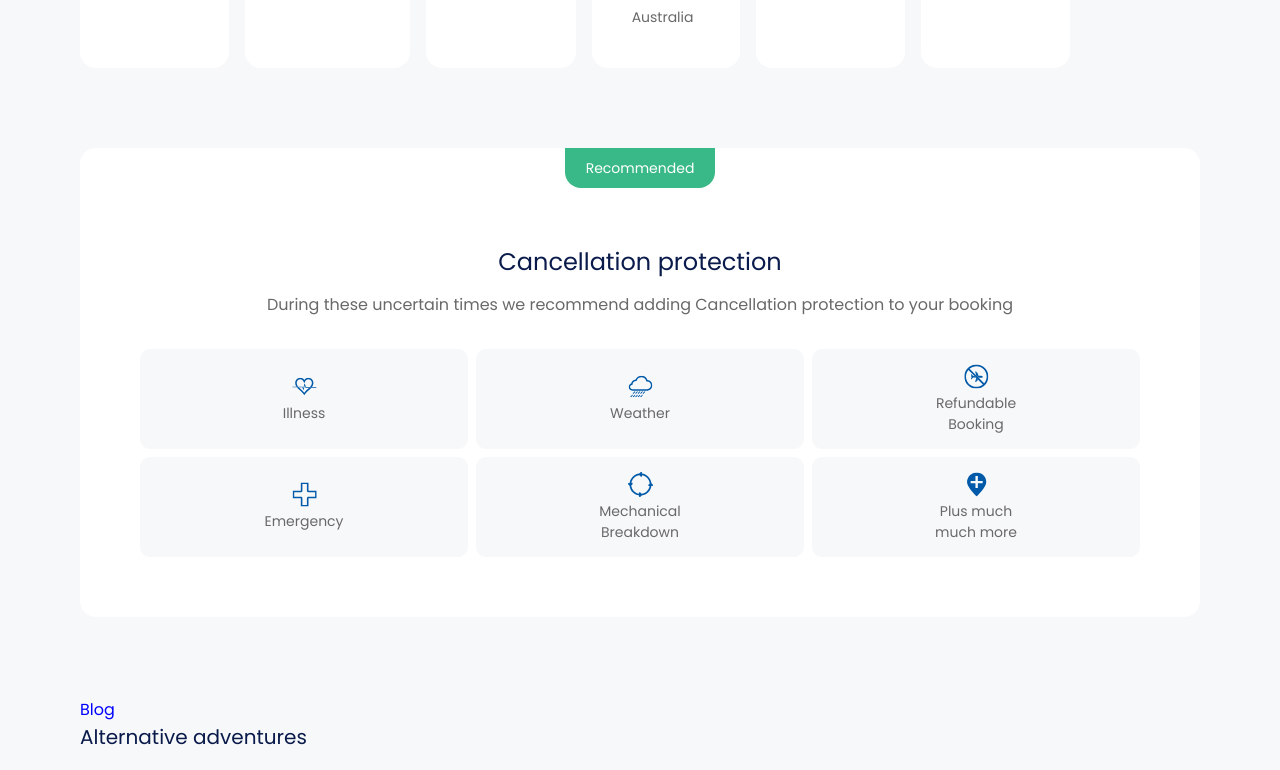
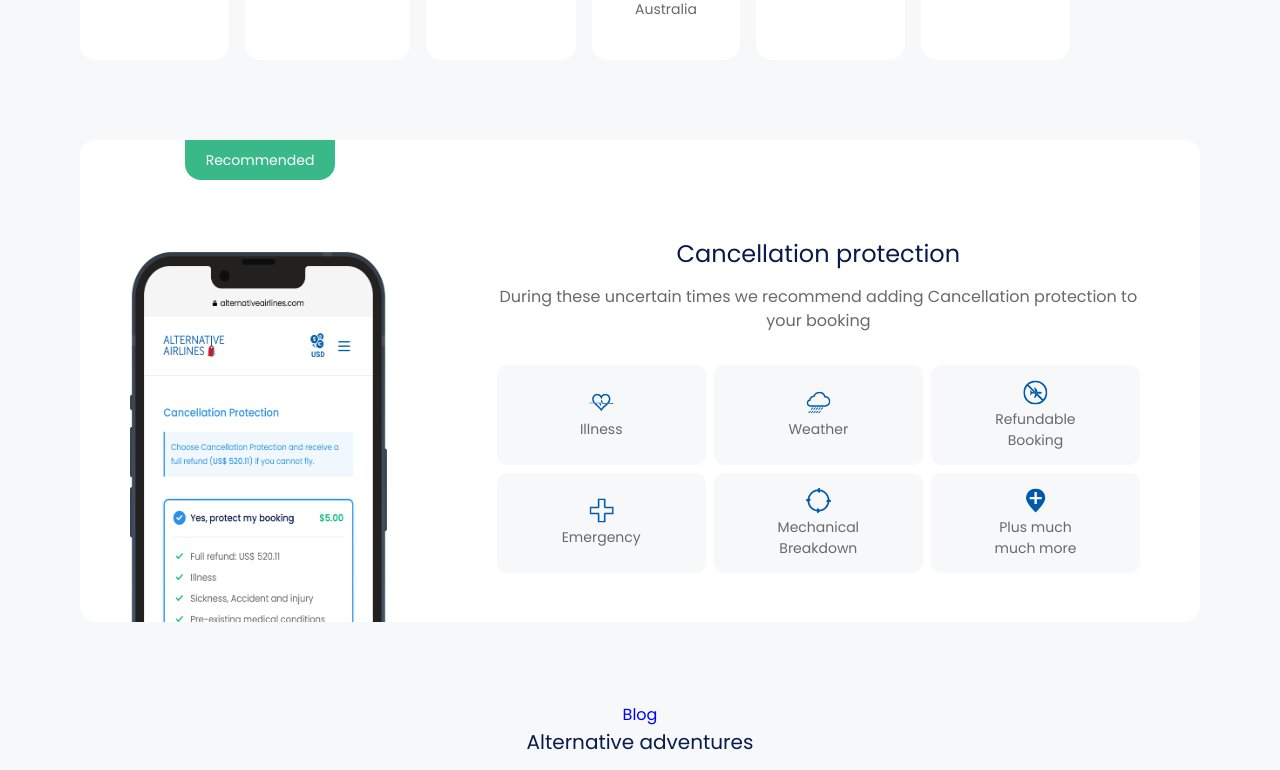
Before and after one commit to piperbates/aa-techtest, a Next.js app: page / in a window 1280 px wide. Shown: the part 2016-2786 px from the top of the page. Built offline with nearby package versions, Linux system fonts and the light colour scheme.

Commit message:
fixing small inconsistencies in the hero

```diff
--- a/src/app/page.module.css
+++ b/src/app/page.module.css
@@ -11,8 +11,7 @@
 
 /* Tablet */
 
-@media screen and (min-width: 701px) and (max-width: 1120px)
-{
+@media screen and (max-width: 1120px) {
     .container {
         width: 740px;
         justify-content: center;
--- a/src/components/Box/box.module.css
+++ b/src/components/Box/box.module.css
@@ -6,8 +6,7 @@
 
 /* Tablet */
 
-@media screen and (min-width: 701px) and (max-width: 1120px)
-{
+@media screen and (max-width: 1120px) {
 
 }
 
--- a/src/components/CallToActionBox/callToActionBox.module.css
+++ b/src/components/CallToActionBox/callToActionBox.module.css
@@ -111,7 +111,7 @@
 
 /* Tablet */
 
-@media screen and (min-width: 701px) and (max-width: 1120px) {
+@media screen and (max-width: 1120px) {
     .ctaContent {
         width: 475px;
     }
@@ -122,30 +122,22 @@
 
 
 .cATimg1 {
-    width: 56px;
-    height: 56px;
     top: 370px;
     left: -84px;
 }
 
 .cATimg2 {
     z-index: 0;
-    width: 48px;
-    height: 48px;
     top: 100px;
     left: -60px;
 }
 
 .cATimg3 {
-    width: 40px;
-    height: 40px;
     top: 80px;
     left: 30px;
 }
 
 .cATimg4 {
-    width: 56px;
-    height: 56px;
     top: 200px;
     left: 30px;
 }
@@ -171,6 +163,12 @@
         height: auto;
     }
 
+    .ctaButton {
+        position: relative;
+        top: 10px;
+
+    }
+
     .ctaContent {
         width: unset;
         padding: 0;
@@ -181,12 +179,7 @@
     }
 
     .callToActionBox button {
-        position:relative;
         top:65px;
-    }
-
-    .callToActionImgBox {
-        margin: 0px;
     }
 
     .bnpl {
@@ -194,13 +187,11 @@
     }
 
     .cATimg1 {
-        width: 50px; height: 50px;
         top: -50px;
         left: -45px;
     }
 
     .cATimg2 {
-        width: 44px; height: 44px;
         top: -30px;
         left: 0px;
 
@@ -209,12 +200,10 @@
     .cATimg3 {
         left: 30px;
         top: -50px;
-        width: 30px; height: 30px;
     }
 
     .cATimg4 {
         left: 68px;
         top: -30px;
-        width: 50px; height: 50px;
     }
 }
--- a/src/components/Carousel/carousel.module.css
+++ b/src/components/Carousel/carousel.module.css
@@ -1,6 +1,4 @@
-.carousel {
-    text-align: left;
-}
+
 
 .carousel h2 {
     color: blue;
@@ -29,8 +27,10 @@
 
 /* Tablet */
 
-@media screen and (min-width: 701px) and (max-width: 1120px)
-{
+@media screen and (max-width: 1120px) {
+    .carousel {
+        text-align: left;
+    }
 
     .carouselScroll {
         gap: 32px;
--- a/src/components/GridBox/gridbox.module.css
+++ b/src/components/GridBox/gridbox.module.css
@@ -1,9 +1,24 @@
+.gridBoxWrapper {
+    display: flex;
+    flex-direction: row;
+    overflow-y: hidden;
+    height: 442px;
+}
+
 .gridBox {
     position: relative;
     align-items: center;
-    display: flex;
     flex-direction: column;
     padding: 56px;
+    display: inline;
+}
+
+.gridBoxImage {
+    position: relative;
+    width: 294px;
+    height: 600px;
+    margin: 50px;
+    top: 20px;
 }
 
 .gridBoxContent {
@@ -57,6 +72,7 @@
     background: rgb(58, 185, 136);
     width: 150px; height: 40px;
     position: relative;
+    left: -380px;
     color: white;
     border-radius: 0 0 16px 16px;
     margin: auto;
@@ -65,6 +81,27 @@
     justify-content: center;
 }
 
+
+/* Tablet */
+@media screen and (max-width: 1120px) {
+    .gridBoxWrapper {
+
+    overflow-y: unset;
+    height: auto;
+    }
+    .gridBox {
+        display: flex;
+    }
+
+    .gridBoxImage {
+        display: none;
+    }
+
+    .recommendedBox {
+        position: relative;
+        top: 0px; left: 0px;
+    }
+}
 
 /* Mobile */
 @media screen and (max-width: 700px) {
--- a/src/components/GridBox/index.tsx
+++ b/src/components/GridBox/index.tsx
@@ -2,6 +2,8 @@ import React from "react";
 import Box from "../Box";
 import styles from './gridbox.module.css';
 import Image from "next/image";
+
+import cpProtect from "@/assets/images/cp-mobile.png";
 
 const GridItem = ({image, title}: {image: string, title: string}) => {
     return <div className={styles.gridBoxItem}>
@@ -19,6 +21,11 @@ const GridBox = ({title, content, recommended, grid}: {title: string, content: s
     return (
     <Box>
         {recommended ? (<div className={styles.recommendedBox}><p>Recommended</p></div>) : <></>}
+
+        <div className={styles.gridBoxWrapper}>
+            <div className={styles.gridBoxImage}>
+                    <Image src={cpProtect} alt="mobile" fill />
+            </div>
             <div className={styles.gridBox}>
                 <div className={styles.gridBoxContent}>
                     <h2>{title}</h2>
@@ -31,6 +38,7 @@ const GridBox = ({title, content, recommended, grid}: {title: string, content: s
                     )}
                 </div>
             </div>
+        </div>
     </Box>
 )}
 
--- a/src/components/Hero/hero.module.css
+++ b/src/components/Hero/hero.module.css
@@ -44,6 +44,7 @@
 
 .trustScoreText p {
     padding: 0 16px;
+    font-size: 14px;
 }
 
 .trustScoreText p:first-child {
@@ -62,6 +63,10 @@
 
 .bookingForm p {
   font-size: 14px;
+}
+
+.formBoxHeader p {
+  font-size: 10px;
 }
 
 .bookingFormHeader {
@@ -106,7 +111,7 @@
     justify-content: center;
     align-items: flex-start;
     align-self: stretch;
-    margin: 8px 0;
+    margin: 0 0 8px 0;
     padding: 16px;
     width: 50%;
 }
@@ -188,8 +193,8 @@
 }
 
 /* Tablet */
-@media screen and (min-width: 701px) and (max-width: 1120px)
-{
+@media screen and (max-width: 1120px) {
+
   .mainButtons {
     display: flex;
     width: 50%;
@@ -226,9 +231,6 @@
   .bookingFormExtraDetails div, .bookingFormDestinations div {
     width: 100%;
   }
-
-
-
 }
 
 /* Mobile */
@@ -238,21 +240,24 @@
     padding: 40px;
   }
 
+  .heroContent {
+    padding: 0;
+  }
+
 .hero h1 {
   font-style: normal;
   font-size: 24px;
 }
 
 .mainButtons {
-    display: flex;
     flex-direction: row;
     gap: 8px;
-    margin-bottom: 16px;
     width: 100%;
 }
 
 .bookingFormDetails, .bookingFormDestinations {
     display: block;
+    width: 100%;
 }
 
 .directFlightsToggle {
@@ -264,10 +269,17 @@
   border-radius: 8px;
 }
 
+.bookingFormDestinations .formBox:first-of-type {
+  border-radius: 8px;
+}
+
+.bookingFormDestinations .formBox:last-of-type {
+  border-radius: 8px;
+}
+
 .bookingFormExtraDetails {
   display: block;
 }
-
 
 .bookingFormDestinations .formBox:last-of-type::after {
   content: none;
--- a/src/components/Section/section.module.css
+++ b/src/components/Section/section.module.css
@@ -7,7 +7,7 @@
 
 /* Tablet */
 
-@media screen and (min-width: 701px) and (max-width: 1120px) {
+@media screen and (max-width: 1120px) {
     .section {
         margin: 40px 0;
         width: 100%;
@@ -19,7 +19,7 @@
 @media screen and (max-width: 700px) {
     .section {
         width: 100%;
-        margin: 40px 0;
+        margin: 20px 0;
         flex-direction: column;
 
     }
```
Lines whose indentation alone changed are shown as unchanged.
